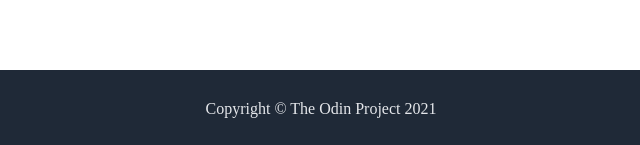
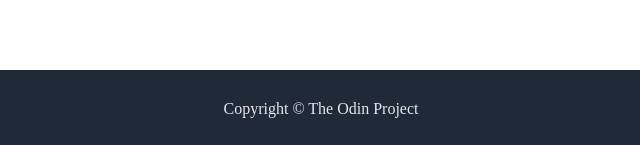
Before and after one commit to BVasilev727/Project-Landing-Page, a plain HTML site: page index.html in a window 1280 px wide. Shown: the part 1408-1553 px from the top of the page, 319-959 px from the left. Drawn offline with Linux system fonts and the light colour scheme.

Commit message:
Fixed copyright text

```diff
--- a/index.html
+++ b/index.html
@@ -68,6 +68,6 @@
         </div>
     </div>
 
-    <div class="footer">Copyright &copy; The Odin Project 2021</div>
+    <div class="footer">Copyright &copy; The Odin Project</div>
 </body>
 </html>
```
